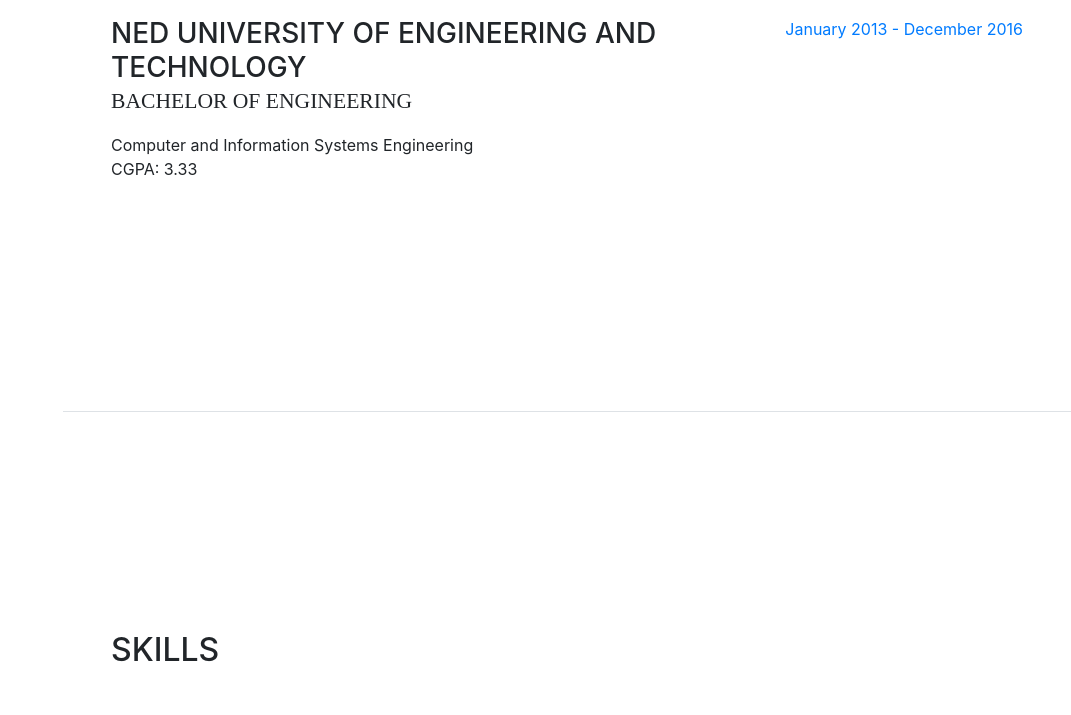
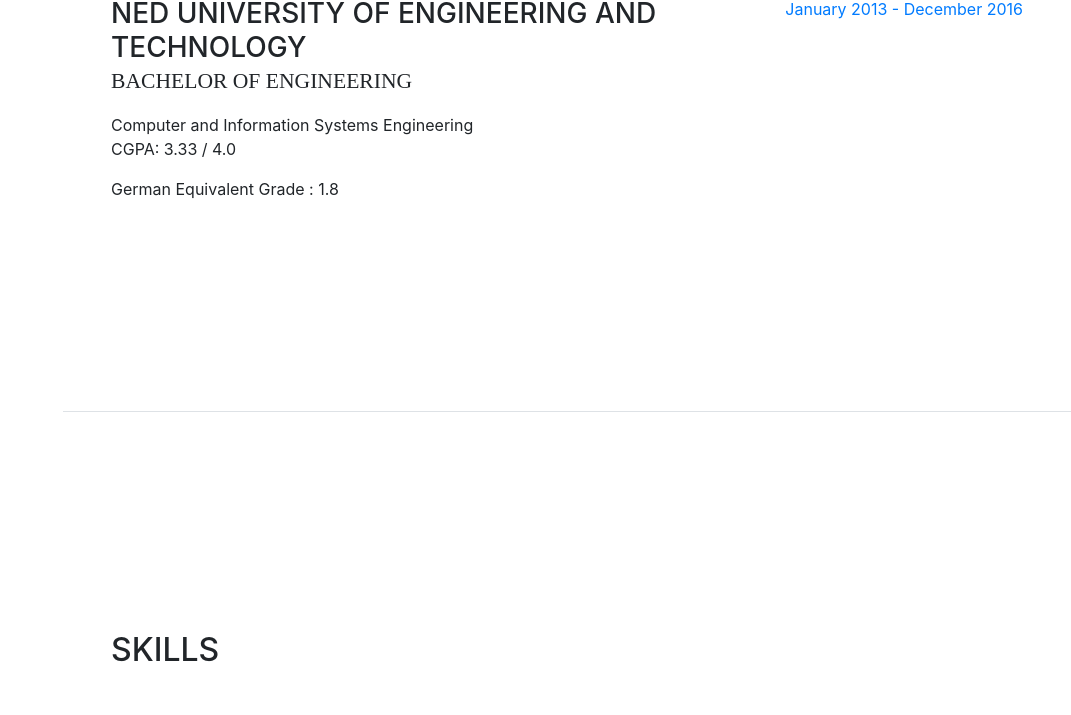
Before and after one commit to danisaleem/danisaleem.github.io, a website with bundled scripts: page index.html in a window 1280 px wide. Shown: the part 2575-3290 px from the top of the page, without its empty margins (209-1280 px from the left). Built offline with nearby package versions, Linux system fonts and the light colour scheme; a web font is replaced by a local one.

Commit message:
addded German grade
addded German grade
3.33 NED is 1.8 German

```diff
--- a/index.html
+++ b/index.html
@@ -208,7 +208,8 @@
               <h3 class="mb-0">NED University of Engineering and Technology</h3>
               <div class="subheading mb-3">Bachelor of Engineering</div>
               <div>Computer and Information Systems Engineering</div>
-              <p>CGPA: 3.33</p>
+              <p>CGPA: 3.33 / 4.0</p>
+    		<p>German Equivalent Grade : 1.8</p>
             </div>
             <div class="resume-date text-md-right">
               <span class="text-primary">January 2013 - December 2016</span>
```
